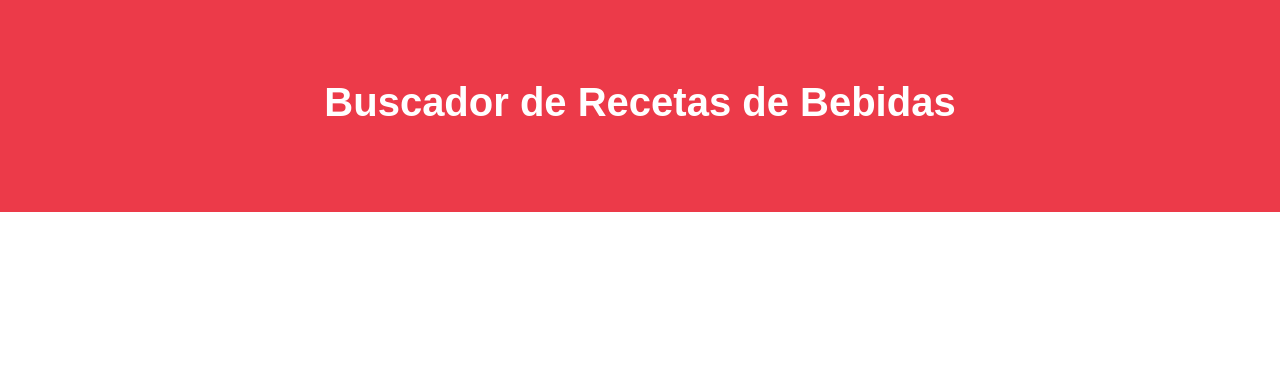
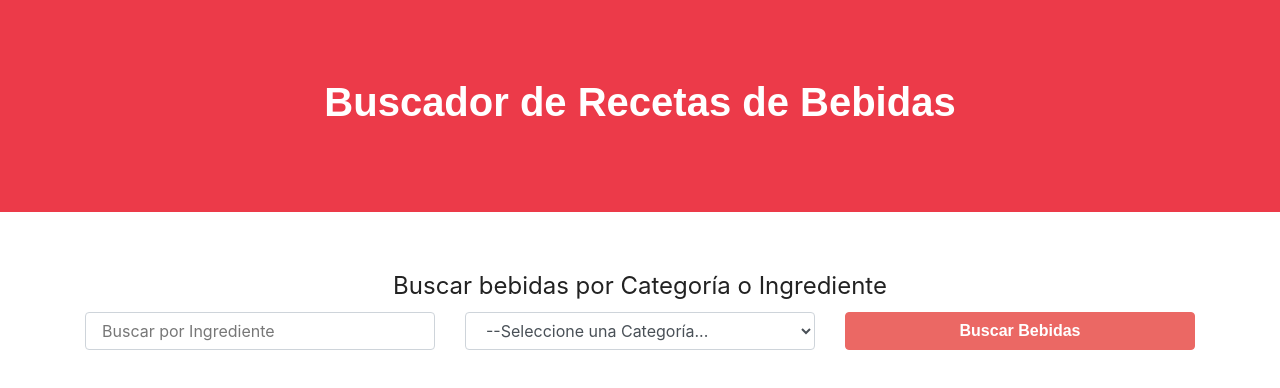
Before and after one commit to iath-dev/bebidas, a React (Create React App) app: page / in a window 1280 px wide. Shown: the top 388 px of the page. Built offline with nearby package versions, Linux system fonts and the light colour scheme; a web font is replaced by a local one.

Commit message:
170. Creando el Formulario

```diff
--- a/src/components/form/index.jsx
+++ b/src/components/form/index.jsx
@@ -2,7 +2,40 @@ import React from 'react';
 
 const Form = () => {
     return (
-        <h1>Formulario</h1>
+        <form className="col-md-12 mt-2">
+            <fieldset className="text-center">
+                <legend>Buscar bebidas por Categoría o Ingrediente</legend>
+            </fieldset>
+
+            <div className="row">
+                <div className="col-md-4">
+                    <input
+                        name="name"
+                        className="form-control"
+                        type="text"
+                        placeholder="Buscar por Ingrediente"
+                    />
+                </div>
+                <div className="col-md-4">
+                    <select
+                        className="form-control"
+                        name="category"
+                    >
+                        <option value="">--Seleccione una Categoría...</option>
+                    </select>
+                </div>
+
+                <div className="col-md-4">
+                    <input
+                        type="submit"
+                        className="btn btn-primary btn-block"
+                        value="Buscar Bebidas"
+
+                    />
+                </div>
+            </div>
+
+        </form>
      );
 }
 
```
